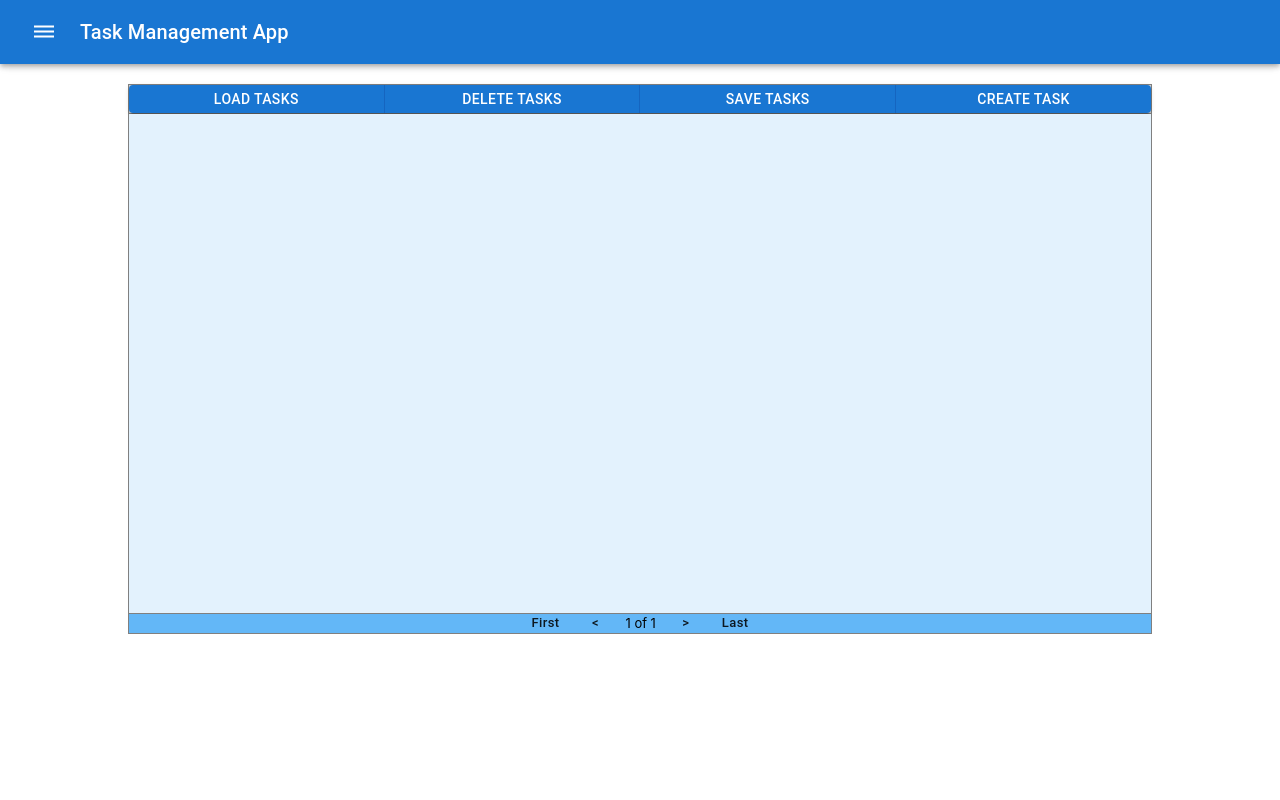
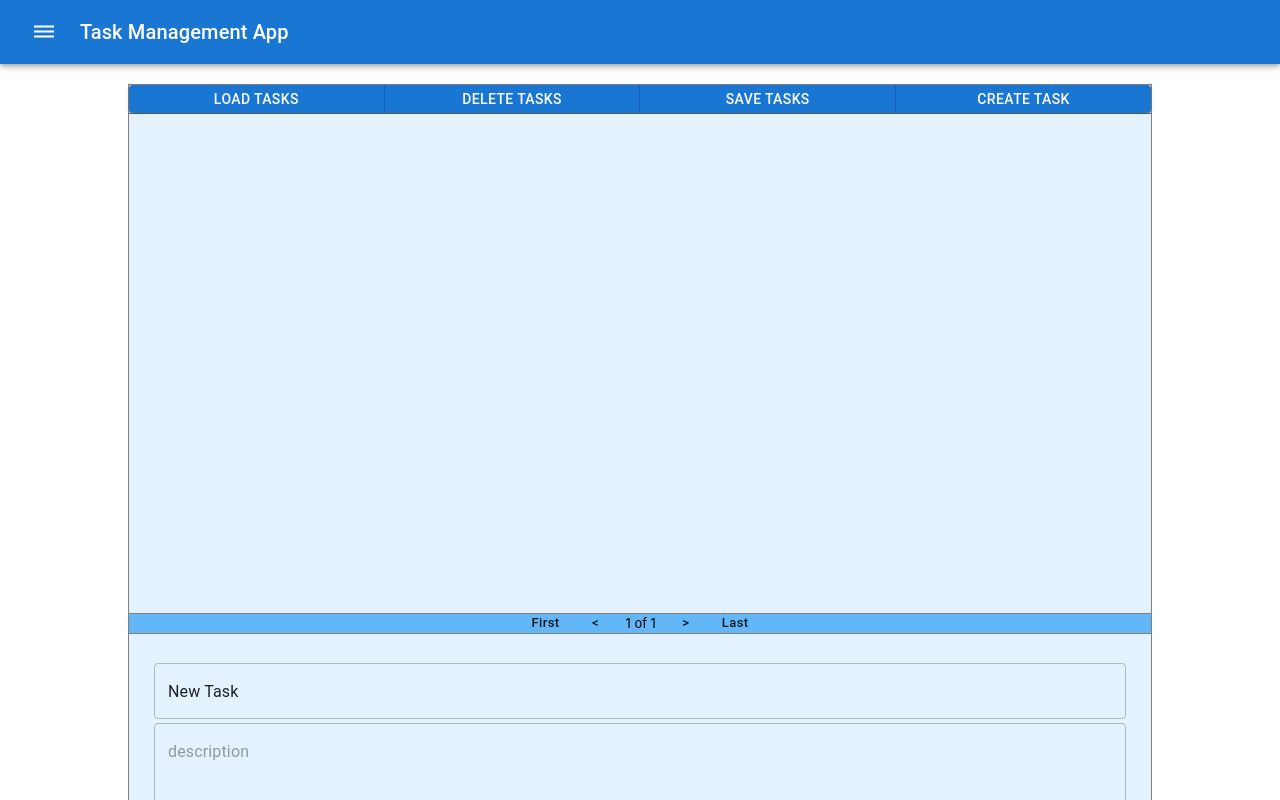
Before and after one commit to kandoruus/task-management-app-frontend, a React (Create React App) app: page / in a window 1280 px wide. Shown: the top 800 px of the page. Built offline with nearby package versions, Linux system fonts and the light colour scheme.

Commit message:
Updated TasklistMasterPane to be compatible with the new TaskEditor

```diff
--- a/src/component/TaskListManagement/TasklistMasterPane.tsx
+++ b/src/component/TaskListManagement/TasklistMasterPane.tsx
@@ -1,16 +1,14 @@
-import { useAppSelector } from 'app/hooks';
 import { TasklistControlPane } from 'component/TaskListManagement/TasklistControlPane';
 import { TaskEditor } from 'component/TaskListManagement/TaskEditor';
 import { TasklistViewer } from 'component/TaskListManagement/TasklistViewer';
 import React from 'react';
 
 export const TasklistMasterPane: React.FC = () => {
-  const showEditor = useAppSelector((state) => state.taskCtrl.showEditor);
   return (
     <div className="tasklist-master-pane" data-testid="tasklist-master-pane">
       <TasklistControlPane />
-      {!showEditor && <TasklistViewer />}
-      {showEditor && <TaskEditor />}
+      <TasklistViewer />
+      <TaskEditor />
     </div>
   );
 };
```
Also changed, not shown: 1 other file (tests, documents, lock files or other folders).
